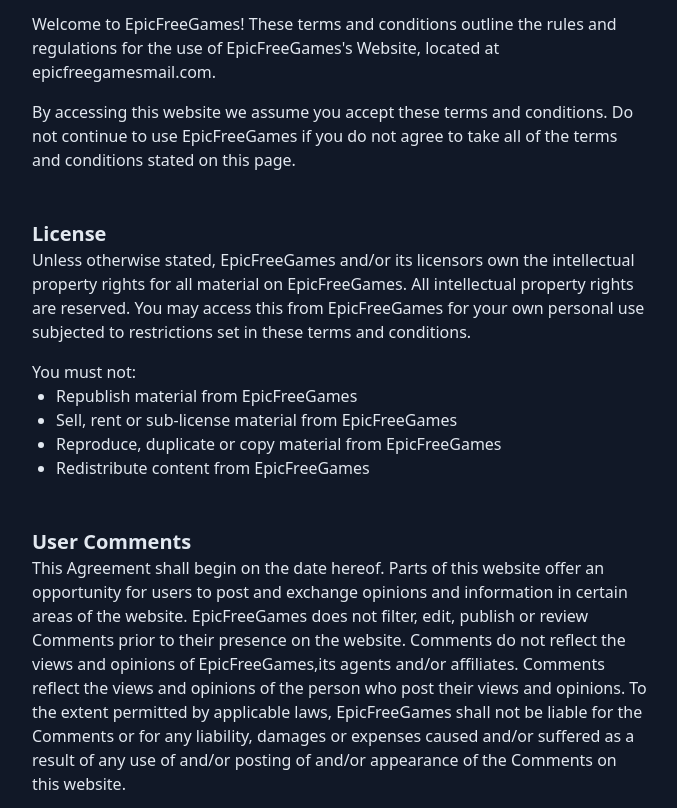
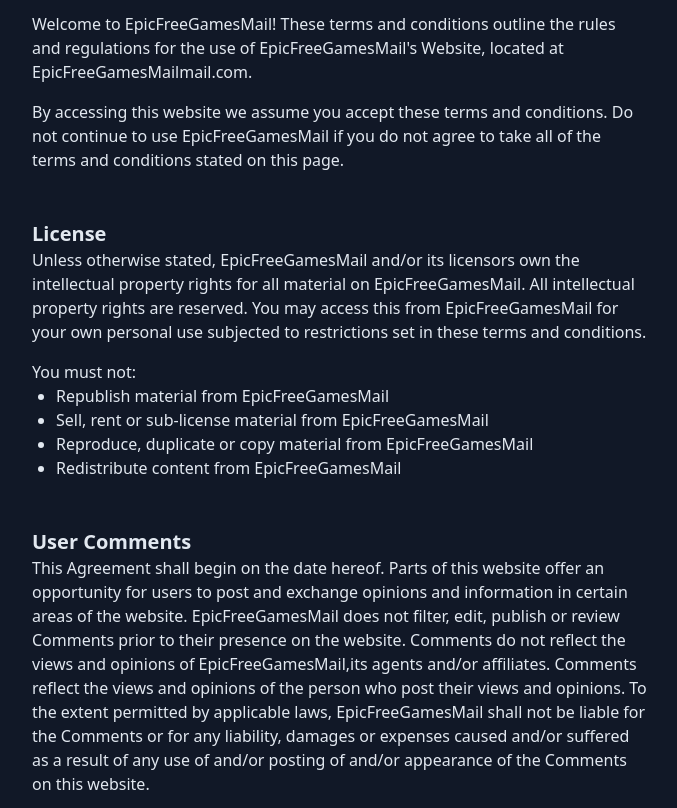
Before and after one commit to erindhoxha/epicfreegamesmail, a website: page terms-and-conditions.html in a window 1280 px wide. Shown: the part 144-952 px from the top of the page, without its empty margins (300-977 px from the left). Drawn offline with Linux system fonts and the light colour scheme.

```diff
--- a/terms-and-conditions.html
+++ b/terms-and-conditions.html
@@ -48,31 +48,33 @@
         <div>
           <h1 class="text-3xl font-bold mb-4">Terms and Conditions</h1>
           <p>
-            Welcome to EpicFreeGames! These terms and conditions outline the
-            rules and regulations for the use of EpicFreeGames's Website,
-            located at epicfreegamesmail.com.
+            Welcome to EpicFreeGamesMail! These terms and conditions outline the
+            rules and regulations for the use of EpicFreeGamesMail's Website,
+            located at EpicFreeGamesMailmail.com.
           </p>
           <p class="mt-4">
             By accessing this website we assume you accept these terms and
-            conditions. Do not continue to use EpicFreeGames if you do not agree
-            to take all of the terms and conditions stated on this page.
+            conditions. Do not continue to use EpicFreeGamesMail if you do not
+            agree to take all of the terms and conditions stated on this page.
           </p>
         </div>
         <div>
           <h2 class="text-xl font-bold">License</h2>
           <p>
-            Unless otherwise stated, EpicFreeGames and/or its licensors own the
-            intellectual property rights for all material on EpicFreeGames. All
-            intellectual property rights are reserved. You may access this from
-            EpicFreeGames for your own personal use subjected to restrictions
-            set in these terms and conditions.
+            Unless otherwise stated, EpicFreeGamesMail and/or its licensors own
+            the intellectual property rights for all material on
+            EpicFreeGamesMail. All intellectual property rights are reserved.
+            You may access this from EpicFreeGamesMail for your own personal use
+            subjected to restrictions set in these terms and conditions.
           </p>
           <p class="mt-4">You must not:</p>
           <ul class="list-disc ml-6">
-            <li>Republish material from EpicFreeGames</li>
-            <li>Sell, rent or sub-license material from EpicFreeGames</li>
-            <li>Reproduce, duplicate or copy material from EpicFreeGames</li>
-            <li>Redistribute content from EpicFreeGames</li>
+            <li>Republish material from EpicFreeGamesMail</li>
+            <li>Sell, rent or sub-license material from EpicFreeGamesMail</li>
+            <li>
+              Reproduce, duplicate or copy material from EpicFreeGamesMail
+            </li>
+            <li>Redistribute content from EpicFreeGamesMail</li>
           </ul>
         </div>
         <div>
@@ -80,18 +82,18 @@
           <p>
             This Agreement shall begin on the date hereof. Parts of this website
             offer an opportunity for users to post and exchange opinions and
-            information in certain areas of the website. EpicFreeGames does not
-            filter, edit, publish or review Comments prior to their presence on
-            the website. Comments do not reflect the views and opinions of
-            EpicFreeGames,its agents and/or affiliates. Comments reflect the
+            information in certain areas of the website. EpicFreeGamesMail does
+            not filter, edit, publish or review Comments prior to their presence
+            on the website. Comments do not reflect the views and opinions of
+            EpicFreeGamesMail,its agents and/or affiliates. Comments reflect the
             views and opinions of the person who post their views and opinions.
-            To the extent permitted by applicable laws, EpicFreeGames shall not
-            be liable for the Comments or for any liability, damages or expenses
-            caused and/or suffered as a result of any use of and/or posting of
-            and/or appearance of the Comments on this website.
+            To the extent permitted by applicable laws, EpicFreeGamesMail shall
+            not be liable for the Comments or for any liability, damages or
+            expenses caused and/or suffered as a result of any use of and/or
+            posting of and/or appearance of the Comments on this website.
           </p>
           <p class="mt-4">
-            EpicFreeGames reserves the right to monitor all Comments and to
+            EpicFreeGamesMail reserves the right to monitor all Comments and to
             remove any Comments which can be considered inappropriate, offensive
             or causes breach of these Terms and Conditions.
           </p>
```
Also changed, not shown: privacy-policy.html (+5 -5 lines).
